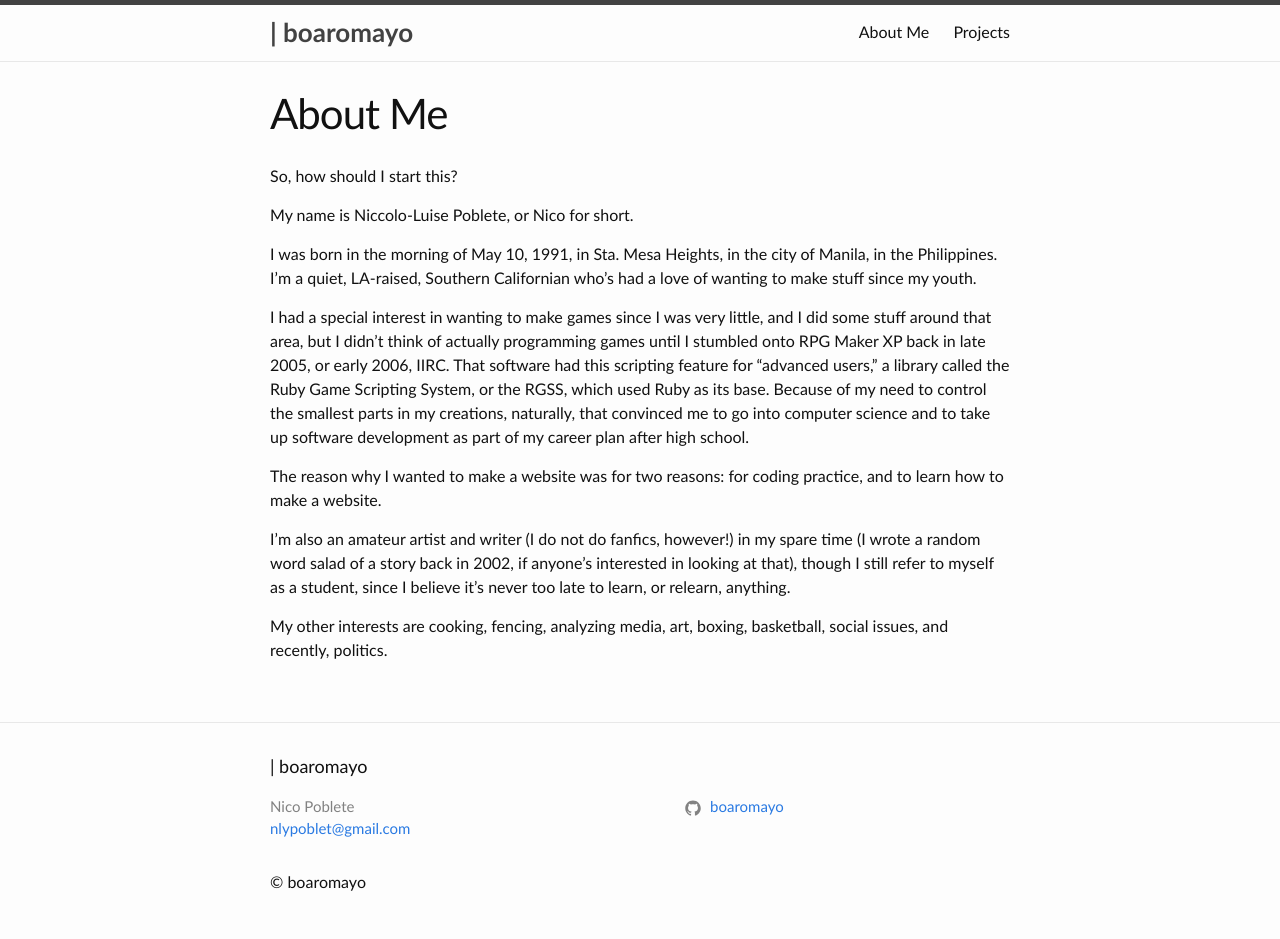
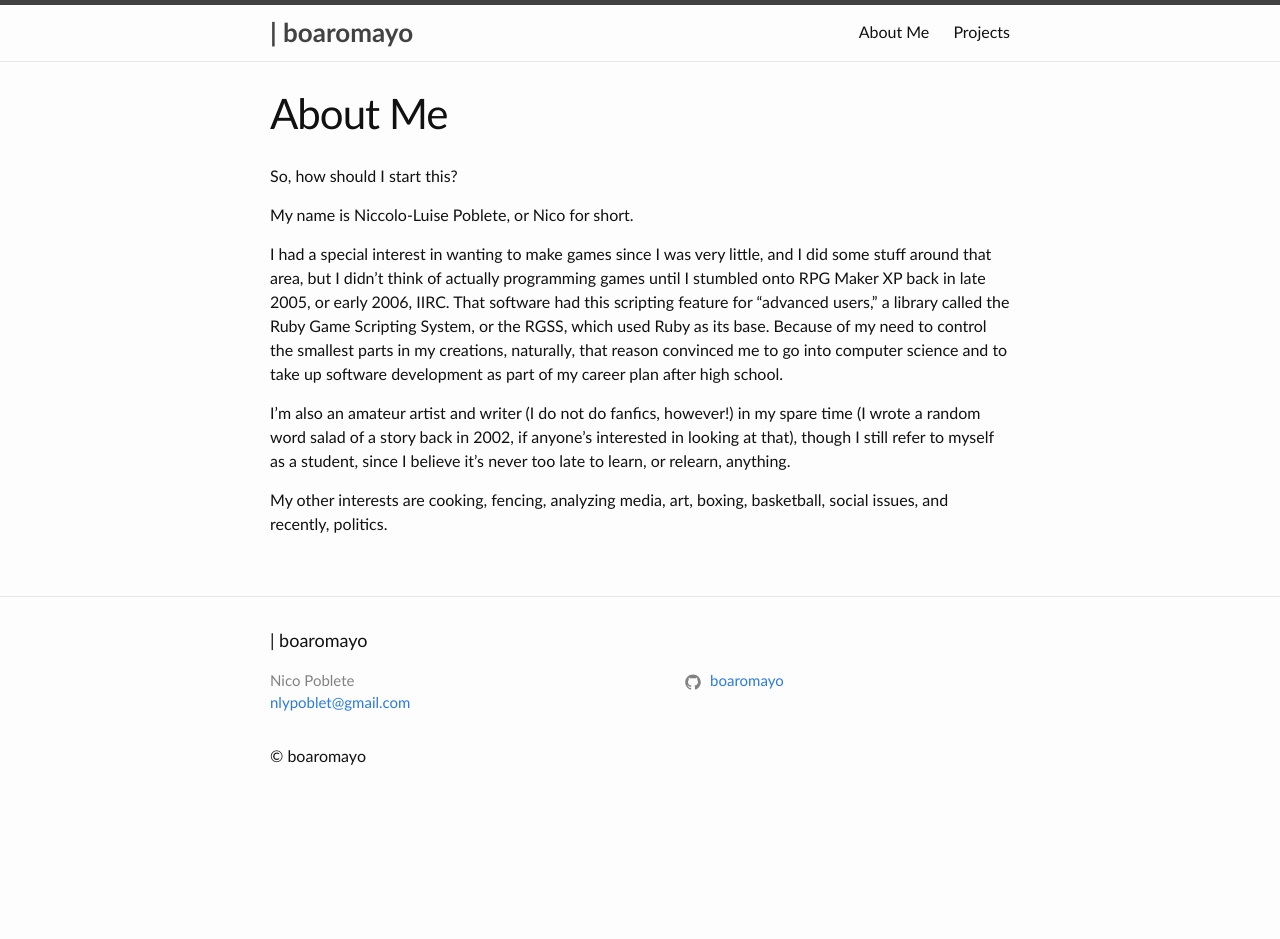
Before and after one commit to boaromayo/boaromayo.net-portfolio, a Jekyll site: the page built from about.md, in a window 1280 px wide. Built offline with Jekyll 4.4.1, drawn with Linux system fonts in a browser that asks for light colours; after the commit the page ends 900 px from its top, so only the background shows below that.

Commit message:
Edited new post 2018-02-20 (#59)
* Updated about me page

* Edited new post

```diff
--- a/about.md
+++ b/about.md
@@ -8,11 +8,7 @@ So, how should I start this?
 
 My name is Niccolo-Luise Poblete, or Nico for short.
 
-I was born in the morning of May 10, 1991, in Sta. Mesa Heights, in the city of Manila, in the Philippines. I'm a quiet, LA-raised, Southern Californian who's had a love of wanting to make stuff since my youth.
-
-I had a special interest in wanting to make games since I was very little, and I did some stuff around that area, but I didn't think of actually programming games until I stumbled onto RPG Maker XP back in late 2005, or early 2006, IIRC. That software had this scripting feature for "advanced users," a library called the Ruby Game Scripting System, or the RGSS, which used Ruby as its base. Because of my need to control the smallest parts in my creations, naturally, that convinced me to go into computer science and to take up software development as part of my career plan after high school.
-
-The reason why I wanted to make a website was for two reasons: for coding practice, and to learn how to make a website.
+I had a special interest in wanting to make games since I was very little, and I did some stuff around that area, but I didn't think of actually programming games until I stumbled onto RPG Maker XP back in late 2005, or early 2006, IIRC. That software had this scripting feature for "advanced users," a library called the Ruby Game Scripting System, or the RGSS, which used Ruby as its base. Because of my need to control the smallest parts in my creations, naturally, that reason convinced me to go into computer science and to take up software development as part of my career plan after high school.
 
 I'm also an amateur artist and writer (I do not do fanfics, however!) in my spare time (I wrote a random word salad of a story back in 2002, if anyone's interested in looking at that), though I still refer to myself as a student, since I believe it's never too late to learn, or relearn, anything.
 
```
Also changed, not shown: _posts/2018-02-20-long-time.md (+1 -1 lines).
